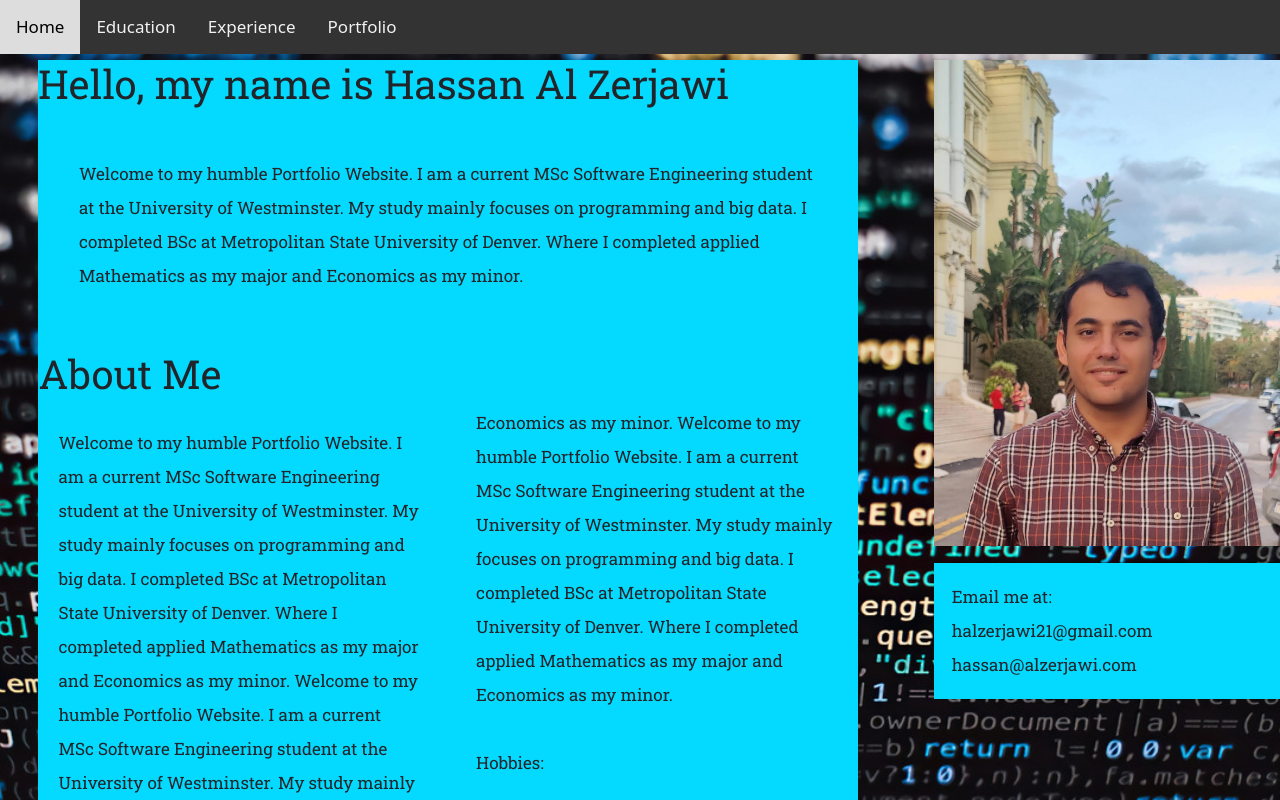
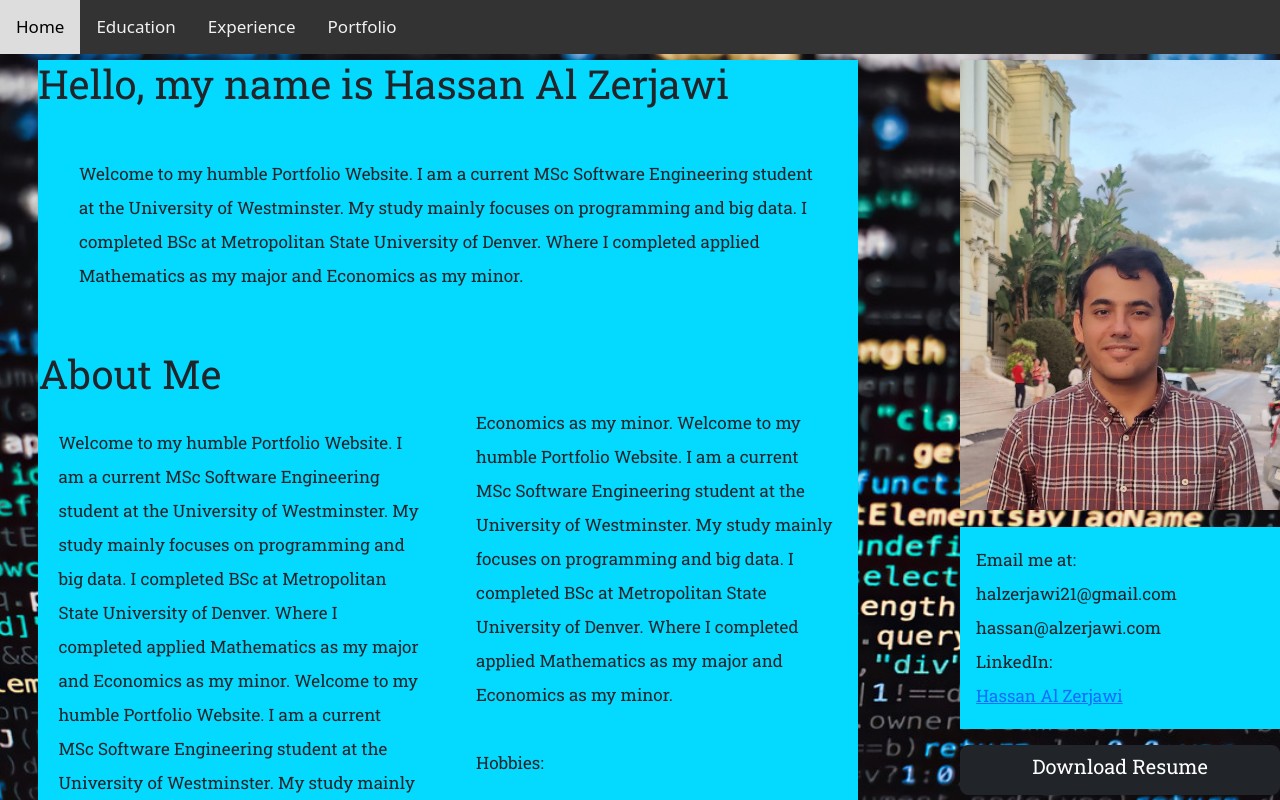
Before and after one commit to alzerjawi/alzerjawi.github.io, a React (Create React App) app: page / in a window 1280 px wide. Shown: the top 800 px of the page. Built offline with nearby package versions, Linux system fonts and the light colour scheme.

Commit message:
Add download button

```diff
--- a/public/index.html
+++ b/public/index.html
@@ -6,7 +6,7 @@
     <link rel="icon" href="%PUBLIC_URL%/favicon.ico" />
     <link rel="preconnect" href="https://fonts.googleapis.com">
     <link rel="preconnect" href="https://fonts.gstatic.com" crossorigin>
-    <link href="https://fonts.googleapis.com/css2?family=Roboto+Slab&display=swap" rel="stylesheet">
+    <link href="https://fonts.googleapis.com/css2?family=Roboto&family=Roboto+Slab&family=Space+Mono&display=swap" rel="stylesheet">
     <link rel="stylesheet" href="index.css">
     <meta name="viewport" content="width=device-width, initial-scale=1" />
     <meta name="theme-color" content="#000000" />
--- a/src/components/App/App.css
+++ b/src/components/App/App.css
@@ -1,5 +1,5 @@
 .side{
-  width: 24%;
+  width: 22%;
   float: right;
   background-color: #04d9ff;
   margin: 0% 3% 0% 3%;
@@ -11,8 +11,6 @@ p{
   line-height: 2;
   font-size: 17px;
 }
-
-
 
 .component{
   position: fixed;
@@ -294,3 +292,18 @@ li{
   background-color: #333;
   height: 100%;
 }
+
+
+
+#button1{
+  margin: 0% 0% 0% 0%;
+  padding: 0% 0% 0% 0%;
+  width: 100%;
+  height: 2.5em;
+}
+
+#text-resume{
+  font-size: 20px;
+  margin: 0% 0% 0% 0%;
+  padding: 0% 0% 0% 0%;
+}
--- a/src/components/Education.js
+++ b/src/components/Education.js
@@ -3,6 +3,9 @@ import image from './hassan_spain.jpg';
 import MSUImage from './MSU.png';
 import WestminsterImage from './westminster.png';
 import UCDImage from './cu.png';
+import { Link } from "react-router-dom";
+import resume from './resume.pdf';
+
 
 export const Education = () => {
     return (
@@ -82,7 +85,10 @@ export const Education = () => {
             <div className='side'>
                 <div className="component">
                     <img src={image} alt='Hassan in Spain'/>
-                    <p className="info">Email me at:<br></br>halzerjawi21@gmail.com<br></br>hassan@alzerjawi.com</p>
+                    <p className="info">Email me at:<br></br>halzerjawi21@gmail.com<br></br>hassan@alzerjawi.com<br></br>LinkedIn:<br></br><a href="https://www.linkedin.com/in/zerjawi/">Hassan Al Zerjawi</a></p>
+                    <div class='r-button'>
+                        <Link id="button1" className="btn btn-dark btn-lg" rel='noopener noreferrer' target="_blank" to={resume} role="button" ><p id="text-resume">Download Resume</p></Link>
+                    </div>
                 </div>
 
             </div>
--- a/src/components/Experience.js
+++ b/src/components/Experience.js
@@ -3,6 +3,8 @@ import image from './hassan_spain.jpg';
 import swiss from './swisspro.png';
 import pi from './pi.png';
 import alturath from './Al-Turath.png';
+import { Link } from "react-router-dom";
+import resume from './resume.pdf';
 
 export const Experience = () => {
     return (
@@ -85,7 +87,10 @@ export const Experience = () => {
             <div className='side'>
                 <div className="component">
                     <img src={image} alt='Hassan in Spain'/>
-                    <p className="info">Email me at:<br></br>halzerjawi21@gmail.com<br></br>hassan@alzerjawi.com</p>
+                    <p className="info">Email me at:<br></br>halzerjawi21@gmail.com<br></br>hassan@alzerjawi.com<br></br>LinkedIn:<br></br><a href="https://www.linkedin.com/in/zerjawi/">Hassan Al Zerjawi</a></p>
+                    <div class='r-button'>
+                        <Link id="button1" className="btn btn-dark btn-lg" rel='noopener noreferrer' target="_blank" to={resume} role="button" ><p id="text-resume">Download Resume</p></Link>
+                    </div>
                 </div>
 
             </div>
--- a/src/components/Home.js
+++ b/src/components/Home.js
@@ -2,6 +2,7 @@ import React from "react";
 import image from './hassan_spain.jpg';
 import 'bootstrap/dist/css/bootstrap.css';
 import { Link } from "react-router-dom";
+import resume from './resume.pdf';
 
 export const Home = () => {
     return (
@@ -108,7 +109,10 @@ export const Home = () => {
             <div className='side'>
                 <div className="component">
                     <img src={image} alt='Hassan in Spain'/>
-                    <p className="info">Email me at:<br></br>halzerjawi21@gmail.com<br></br>hassan@alzerjawi.com</p>
+                    <p className="info">Email me at:<br></br>halzerjawi21@gmail.com<br></br>hassan@alzerjawi.com<br></br>LinkedIn:<br></br><a href="https://www.linkedin.com/in/zerjawi/">Hassan Al Zerjawi</a></p>
+                    <div class='r-button'>
+                        <Link id="button1" className="btn btn-dark btn-lg" rel='noopener noreferrer' target="_blank" to={resume} role="button" ><p id="text-resume">Download Resume</p></Link>
+                    </div>
                 </div>
 
             </div>
--- a/src/components/Portfolio.js
+++ b/src/components/Portfolio.js
@@ -1,6 +1,8 @@
 import React from "react";
 import image from './hassan_spain.jpg';
-import construction from './construction.png'
+import construction from './construction.png';
+import { Link } from "react-router-dom";
+import resume from './resume.pdf';
 
 export const Portfolio = () => {
     return (
@@ -12,7 +14,10 @@ export const Portfolio = () => {
             <div className='side'>
                 <div className="component">
                     <img src={image} alt='Hassan in Spain'/>
-                    <p className="info">Email me at:<br></br>halzerjawi21@gmail.com<br></br>hassan@alzerjawi.com</p>
+                    <p className="info">Email me at:<br></br>halzerjawi21@gmail.com<br></br>hassan@alzerjawi.com<br></br>LinkedIn:<br></br><a href="https://www.linkedin.com/in/zerjawi/">Hassan Al Zerjawi</a></p>
+                    <div class='r-button'>
+                        <Link id="button1" className="btn btn-dark btn-lg" rel='noopener noreferrer' target="_blank" to={resume} role="button" ><p id="text-resume">Download Resume</p></Link>
+                    </div>
                 </div>
 
             </div>
```
Also changed, not shown: 1 other file (tests, documents, lock files or other folders).
